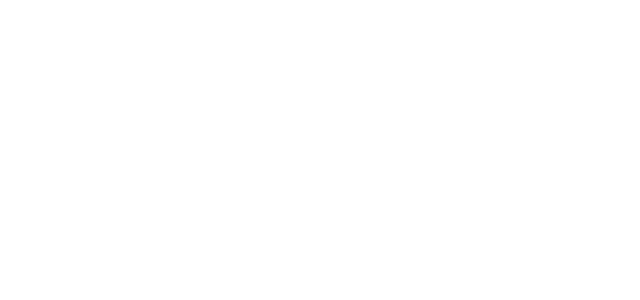
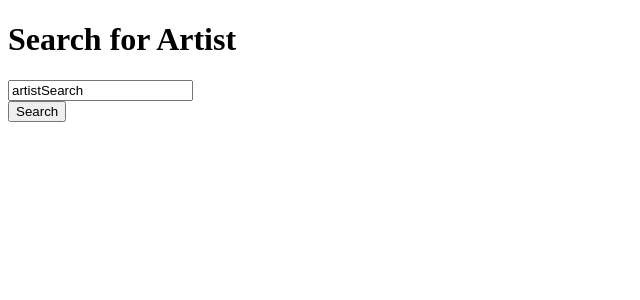
Before and after one commit to mle4d/ArtistSearch, a React app: page / in a window 1280 px wide. Shown: the top 300 px of the page, without its empty margins (0-640 px from the left). Built offline with nearby package versions, Linux system fonts and the light colour scheme.

Commit message:
search bar rendering

```diff
--- a/package.json
+++ b/package.json
@@ -26,7 +26,8 @@
   "license": "ISC",
   "dependencies": {
     "react": "^16.9.0",
-    "react-dom": "^16.9.0"
+    "react-dom": "^16.9.0",
+    "react-router-dom": "^5.0.1"
   },
   "devDependencies": {
     "@babel/core": "^7.5.5",
--- a/src/components/App.js
+++ b/src/components/App.js
@@ -1,17 +1,16 @@
-import React from 'react';
+import React, { Component } from 'react';
+import Search from './Search';
 import {
   BrowserRouter as Router,
-  Route
-} from 'react-router-dom';
+  Route } from 'react-router-dom';
 
-function Home() {
-  return <h1>Home</h1>;
+
+export default class App extends Component {
+  render() {
+    return (
+      <Router>
+        <Route exact path="/" component={Search} />
+      </Router>
+    );
+  }
 }
-
-export default function App() {
-  return (
-    <Router>
-      <Route path="/home" component={Home} />
-    </Router>
-  );
-}
--- a/src/components/Artist.js
+++ b/src/components/Artist.js
@@ -14,7 +14,6 @@
       });
     });
 }
-
 render() {
   return (
     <section>
@@ -24,7 +23,7 @@
 }
 }
 Artist.propTypes = {
-  match: propTypes.shape({
+  match: PropTypes.shape({
     params: PropTypes.shape({
       id: PropTypes.string.isRequired
     })
--- a/src/components/Search.js
+++ b/src/components/Search.js
@@ -4,6 +4,37 @@
 
 export default class Search extends PureComponent {
   state = {
-    artist: ''
+    artist: '',
+    artistSearch: '',
+    count: 1,
+    offset: 0
   }
+  handleChange = ({ target }) => {
+    this.setState({ [target.name ]: target.value });
+  }
+fetchArtist = (event) => {
+  searchArtist(this.state.artistSearch)
+    .then(res => {
+      this.setState({
+        artist: res.artist,
+        count: res.count,
+        offset: res.offset
+      });
+    });
 }
+render() {
+	const { artist, artistSearch, count, offset } = this.state;
+	return (
+				<>
+					<h1>Search for Artist</h1>
+						<form onSubmit={this.fetchArtist}>
+							<section>
+								<input type="text" name="artistSearch" value="artistSearch" onChange={this.handleChange}></input>
+							</section>
+							<button>Search</button>
+						</form>
+				</>
+	);
+}
+
+}
--- a/src/services/musicAPI.js
+++ b/src/services/musicAPI.js
@@ -6,5 +6,4 @@
       count: json.count,
       offset: json.offset
     }));
-
 };
```
Also changed, not shown: src/components/Home.js (deleted), 2 other files (tests, documents, lock files or other folders).
